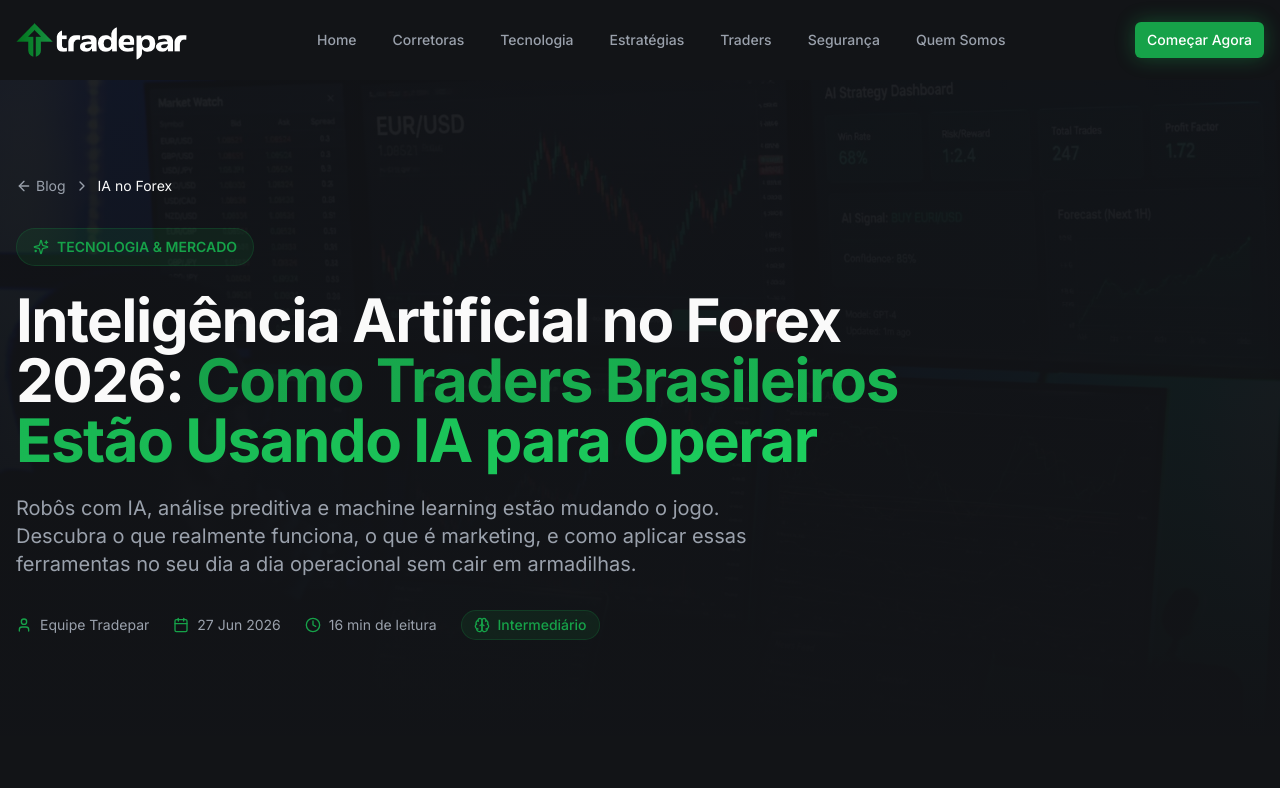
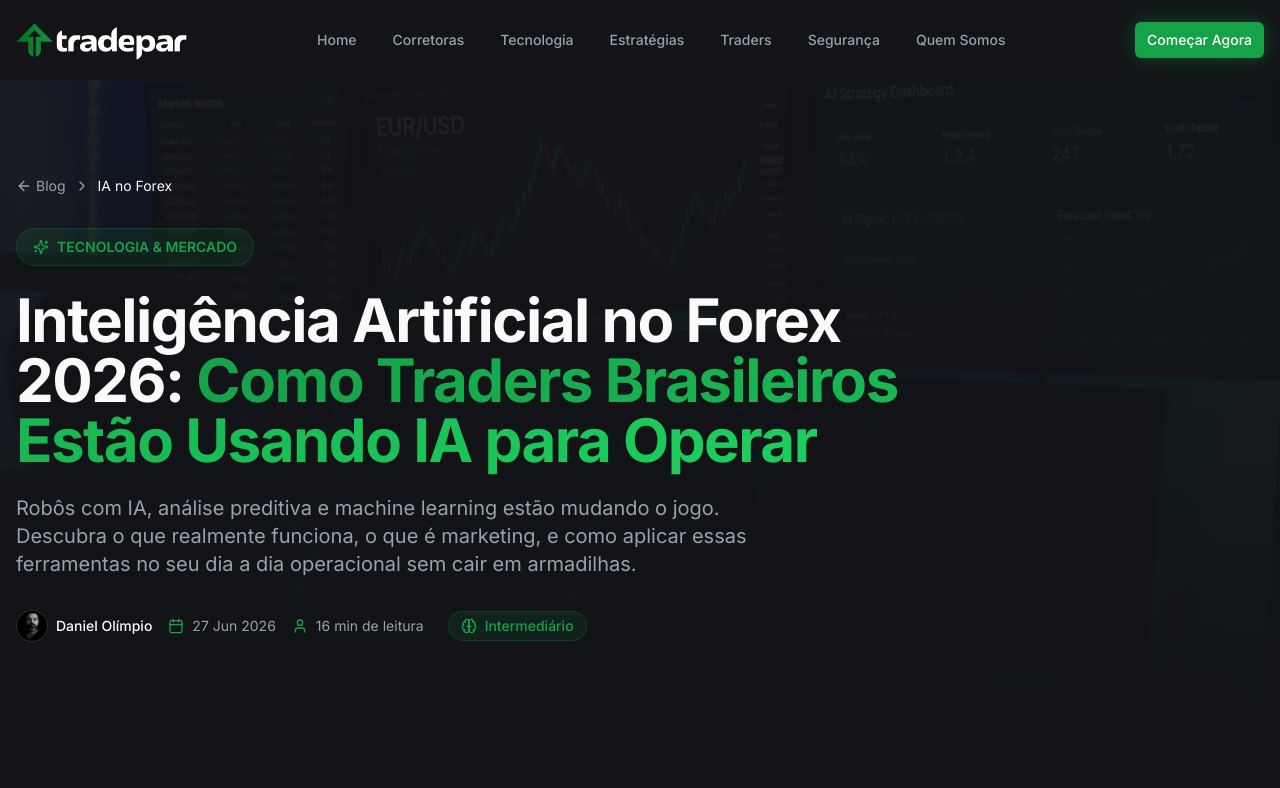
Before and after one commit to danielolimpio/tradepar-369c5e41, a React (Vite) app: page /artigo/inteligencia-artificial-forex-2026 in a window 1280 px wide. Shown: the top 788 px of the page. Built offline with nearby package versions, Linux system fonts and the light colour scheme; the HTML template or start-up script is replaced by a standard one.

Commit message:
Changes
Co-authored-by: danielolimpio <177458661+danielolimpio@users.noreply.github.com>

```diff
--- a/src/pages/blog/IAForex2026.tsx
+++ b/src/pages/blog/IAForex2026.tsx
@@ -111,18 +111,7 @@ const IAForex2026 = () => {
             </p>
 
             <div className="flex flex-wrap items-center gap-6 text-sm text-muted-foreground">
-              <div className="flex items-center gap-2">
-                <User className="w-4 h-4 text-primary" />
-                <span>Equipe Tradepar</span>
-              </div>
-              <div className="flex items-center gap-2">
-                <Calendar className="w-4 h-4 text-primary" />
-                <span>27 Jun 2026</span>
-              </div>
-              <div className="flex items-center gap-2">
-                <Clock className="w-4 h-4 text-primary" />
-                <span>16 min de leitura</span>
-              </div>
+              <AuthorByline date="27 Jun 2026" readTime="16 min" />
               <div className="flex items-center gap-2 px-3 py-1 rounded-full bg-primary/10 border border-primary/20 text-primary">
                 <Brain className="w-4 h-4" />
                 <span className="font-medium">Intermediário</span>
```
